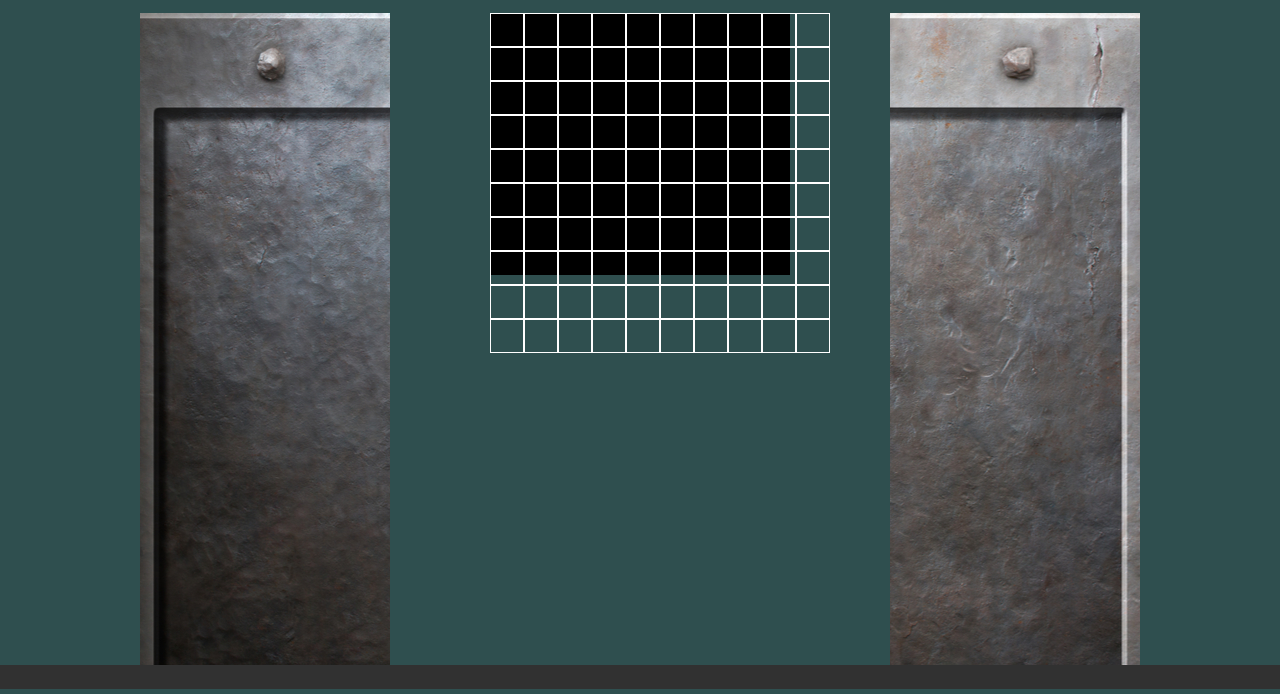
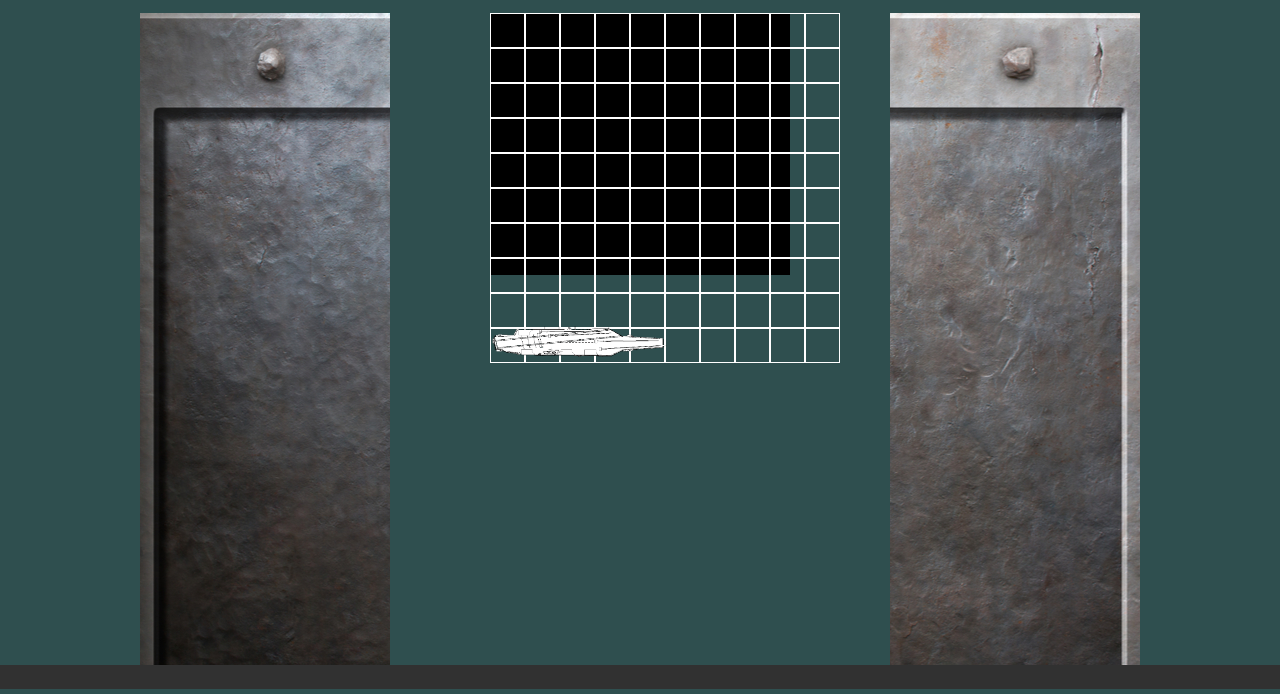
Before and after one commit to c0dezer019/Battleship, a plain HTML site: page index.html in a window 1280 px wide. Shown: the part 111-805 px from the top of the page. Drawn offline with Linux system fonts and the light colour scheme.

Commit message:
Prototyping adding ship to grid.

```diff
--- a/css/style.css
+++ b/css/style.css
@@ -83,16 +83,24 @@ section {
     padding: 1em;
     border: 1px solid white;
     text-align: center;
+    height: 1px;
+    width: 1px;
 }
 
-
-/* Game piece container */
-.pieceContainer {
-    width: fit-content;
-    height: fit-content;
-    grid-column:  1 / span 6;
+.piece {
+    height: 55px;
+    width: 175px;
+    position: relative;
+    bottom: 43px;
+    left: -15px;
+    margin: 0;
+    transform: rotate(0deg);
+    -webkit-transform: rotate(0deg);
+    -moz-transform: rotate(0deg);
+    -ms-transform: rotate(0deg);
+    -o-transform: rotate(0deg);
+    transform-origin: 10% 76%;
 }
-
 
 footer {
     background-color: #313131;
--- a/js/gridHandler.js
+++ b/js/gridHandler.js
@@ -19,7 +19,7 @@ function generateGrid(row, col) {
             cell = document.createElement('div');
             pGridContainer.appendChild(cell).className = "grid-item";
             const cellId = `${i+1}-${j+1}`
-            console.log(cellId);
+            // console.log(cellId);
             cell.setAttribute('id', cellId);
             // Give each cell a unique ID corresponding to it's grid coordinates. E.X. Grid 1-1, 1-2, 2-1, and so on.
         }
@@ -33,15 +33,15 @@ generateGrid(10, 10);
  * For each game piece, generate a certain amount of divs to represent health.
  * Divs same size as grid squares
  */
-const gridCell = document.querySelector('#playerGridContainer');
+const gridCell = document.getElementById('10-1');
 // Create a container for the game piece
 const pieceContainer = document.createElement('div');
 pieceContainer.setAttribute('class', 'pieceContainer');
 // Add an image to container
 const carrier = document.createElement('img');
-carrier.setAttribute('src', '../images/carrier2.png');
-pieceContainer.appendChild(carrier);
-pGridContainer.appendChild(pieceContainer);
+carrier.setAttribute('src', '../images/carrier.png');
+carrier.setAttribute('class', 'piece');
+gridCell.appendChild(carrier);
 
 
 // Append piece container to specified grid coords.
```
Also changed, not shown: images/carrier.png (added), images/carrier2.png (deleted), js/ships.js (added).
